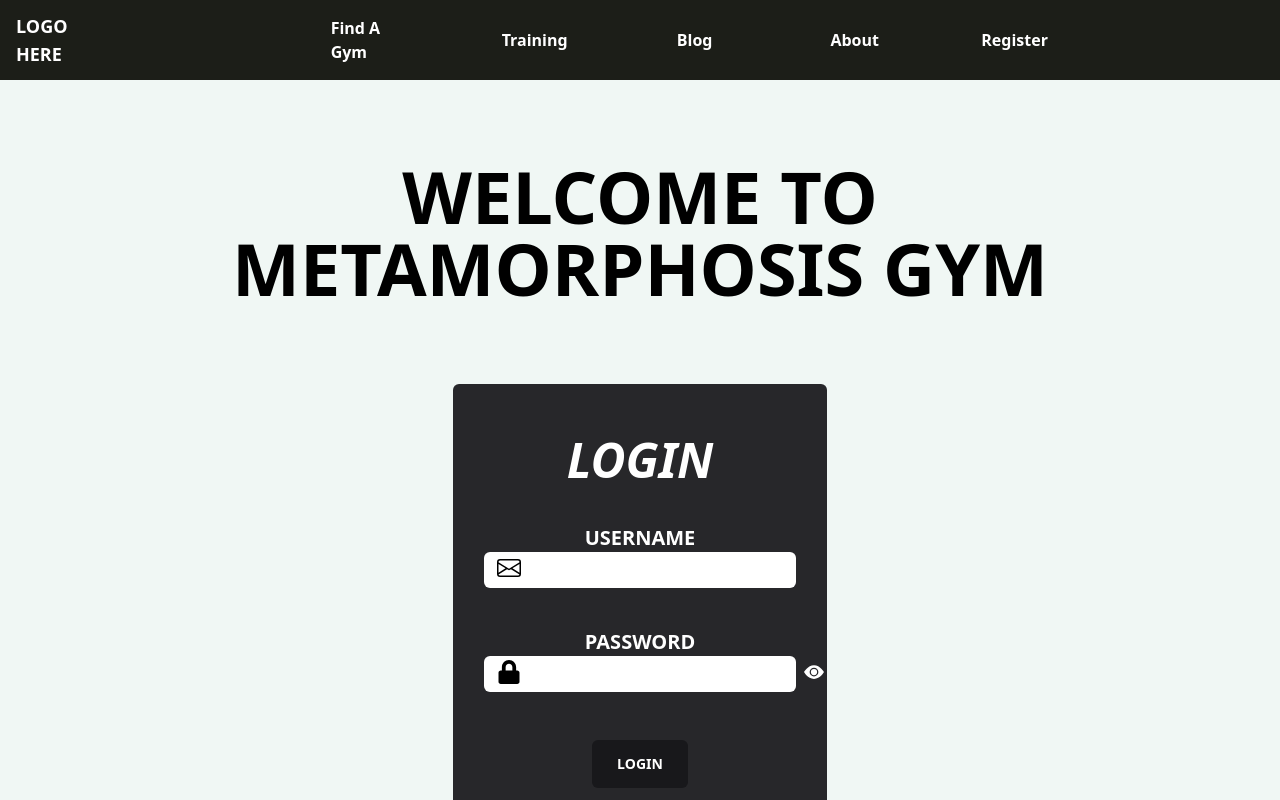
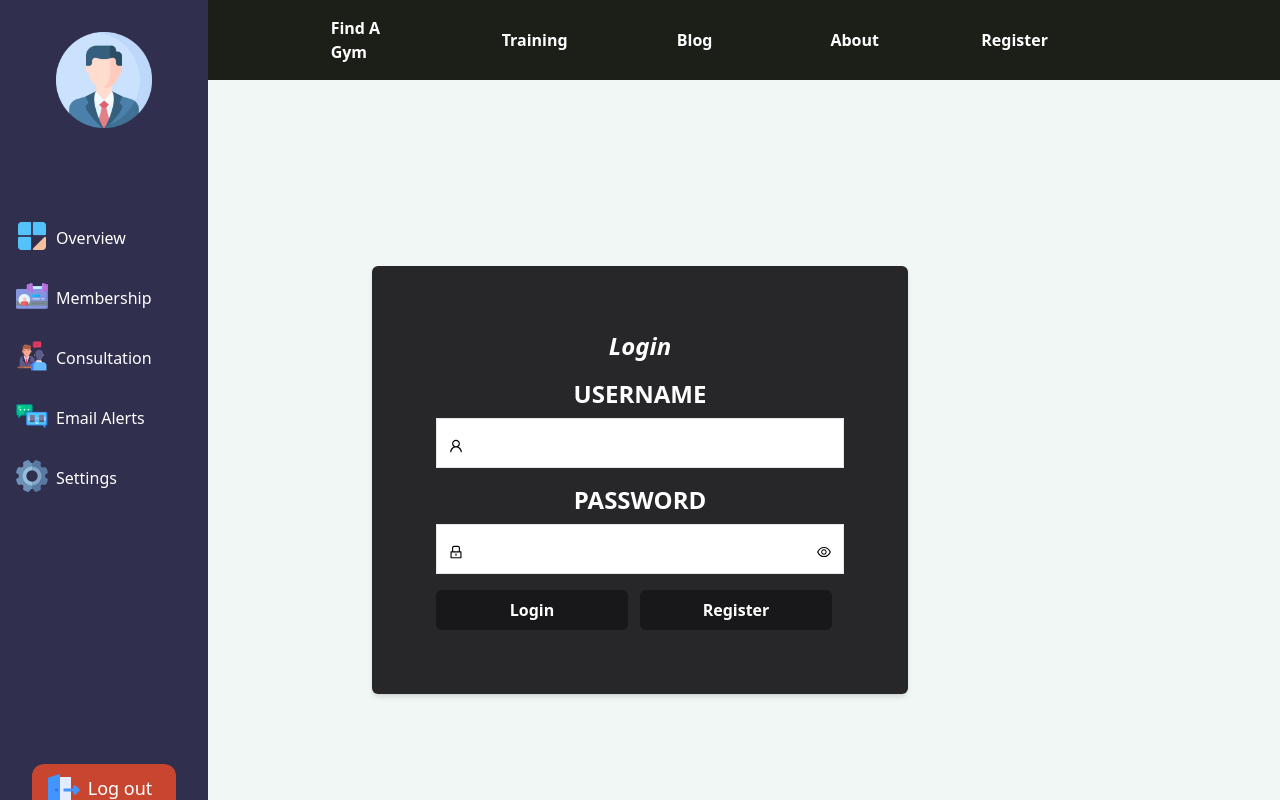
Before and after one commit to raberu12/metamorphosis-gym, a React (Vite) app in the folder version-tailwind/: page /login in a window 1280 px wide. Shown: the top 800 px of the page. Built offline with nearby package versions, Linux system fonts and the light colour scheme.

Commit message:
hot reload sidebar, login revamped

```diff
--- a/version-tailwind/src/App.jsx
+++ b/version-tailwind/src/App.jsx
@@ -13,6 +13,7 @@ import Overview from './Pages/Overview'
 import Training from './Pages/Training'
 import Blog from './Pages/Blog'
 import Login from './Pages/Login'
+import { UserProvider } from './Components/UserContext'
 
 const Home = () => {
   return (
@@ -85,18 +86,11 @@ const Home = () => {
 }
 
 const App = () => {
-  const [isLoggedIn, setIsLoggedIn] = useState(false)
-
-  useEffect(() => {
-    const token = localStorage.getItem('token')
-    if (token) {
-      setIsLoggedIn(true)
-    }
-  }, [isLoggedIn])
   return (
+    <UserProvider>
       <Router>
         <div>
-        {isLoggedIn && <Sidebar key={isLoggedIn} />}
+          <Sidebar />
           <Navbar />
           <Routes>
             <Route path="/" element={<Home />} />
@@ -107,15 +101,13 @@ const App = () => {
             <Route path="/training" element={<Training />} />
             <Route path="/blog" element={<Blog />} />
             <Route path="/register" element={<Register />} />
-          <Route
-            path="/login"
-            element={<Login setIsLoggedIn={setIsLoggedIn} />}
-          />
+            <Route path="/login" element={<Login />} />
             <Route path="/gym" element={<Gym />} />
           </Routes>
           <Footer />
         </div>
       </Router>
+    </UserProvider>
   )
 }
 
--- a/version-tailwind/src/Components/Sidebar.jsx
+++ b/version-tailwind/src/Components/Sidebar.jsx
@@ -1,14 +1,46 @@
 import React, { useState, useEffect } from 'react'
 import { Link, useNavigate } from 'react-router-dom'
+import { useUserContext } from './UserContext'
 
 function Sidebar() {
-  const [isLoggedIn, setIsLoggedIn] = useState(false)
   const navigate = useNavigate()
+  const { userData, updateUser } = useUserContext()
+
+  const areObjectsEqual = (obj1, obj2) => {
+    return JSON.stringify(obj1) === JSON.stringify(obj2)
+  }
 
   useEffect(() => {
-    const token = localStorage.getItem('token')
-    setIsLoggedIn(token !== null)
-  }, [isLoggedIn])
+    const fetchUserInfo = async () => {
+      try {
+        const token = localStorage.getItem('token')
+
+        if (token) {
+          const response = await fetch('http://localhost:3001/user-info', {
+            method: 'GET',
+            headers: {
+              'Content-Type': 'application/json',
+              Authorization: token,
+            },
+          })
+
+          if (response.ok) {
+            const data = await response.json()
+            if (!areObjectsEqual(userData, data)) {
+              // Update the user data in the context only if it has changed
+              updateUser(data)
+            }
+          } else {
+            console.error('Failed to fetch user information')
+          }
+        }
+      } catch (error) {
+        console.error('Error during user information fetch:', error)
+      }
+    }
+
+    fetchUserInfo()
+  }, [updateUser, userData])
 
   const sidebarLinks = [
     { to: '/OverviewPage', text: 'Overview' },
@@ -26,14 +58,6 @@ function Sidebar() {
     SettingsPage: './images/settings.png',
   }
 
-  const personName = [{ name: 'Jedd Juab' }]
-
-  const accountType = [
-    { type: 'non-member' },
-    { type: 'Basic' },
-    { type: 'Elite' },
-  ]
-
   const handleLogout = async () => {
     try {
       const response = await fetch('http://localhost:3001/logout', {
@@ -41,22 +65,23 @@ function Sidebar() {
         headers: {
           'Content-Type': 'application/json',
         },
+        credentials: 'include',
       })
 
       if (response.ok) {
-        console.log('Logout successful!')
+        console.log('Logout successful')
         localStorage.removeItem('token')
-        setIsLoggedIn(false)
+        updateUser({}) // Clear the user data in the context
+        navigate('/login')
+        console.log()
+        console.log()
       } else {
+        // Logout failed
         console.error('Logout failed')
       }
     } catch (error) {
-      console.error('Logout error:', error)
+      console.error('Error during logout:', error)
     }
-  }
-
-  if (!isLoggedIn) {
-    return null // or return some other component or null
   }
 
   return (
@@ -68,8 +93,8 @@ function Sidebar() {
             alt="profile pic"
             className="ml-14 w-24"
           />
-          <h2 className="mt-8">{personName[0].name}</h2>
-          <h2>{accountType[0].type}</h2>
+          {userData.name && <h2 className="mt-8">{userData.name}</h2>}
+          {userData.role && <h2>{userData.role}</h2>}
         </div>
         <ul>
           {sidebarLinks.map((link, index) => (
--- /dev/null
+++ b/version-tailwind/src/Components/UserContext.jsx
@@ -0,0 +1,20 @@
+// Create a new context
+import { createContext, useContext, useState } from 'react'
+
+const UserContext = createContext()
+
+export const useUserContext = () => useContext(UserContext)
+
+export const UserProvider = ({ children }) => {
+  const [userData, setUserData] = useState({})
+
+  const updateUser = (newUserData) => {
+    setUserData(newUserData)
+  }
+
+  return (
+    <UserContext.Provider value={{ userData, updateUser }}>
+      {children}
+    </UserContext.Provider>
+  )
+}
--- a/version-tailwind/src/Pages/Login.jsx
+++ b/version-tailwind/src/Pages/Login.jsx
@@ -1,25 +1,20 @@
+// src/components/Login.js
 import React, { useState } from 'react'
-import { useNavigate } from 'react-router-dom'
 import {
-  BsEnvelope,
-  BsPerson,
-  BsFillEyeFill,
-  BsFillEyeSlashFill,
-} from 'react-icons/bs'
-import { FaLock, FaGoogle } from 'react-icons/fa'
+  AiOutlineUser,
+  AiOutlineLock,
+  AiOutlineEye,
+  AiOutlineEyeInvisible,
+} from 'react-icons/ai'
+import { Link, useNavigate } from 'react-router-dom'
+import { useUserContext } from '../Components/UserContext'
 
-function Login() {
-  const [isLoggedIn, setIsLoggedIn] = useState(false)
-  const [showPassword, setShowPassword] = useState(false)
+const Login = () => {
   const [username, setUsername] = useState('')
   const [password, setPassword] = useState('')
-  const [loginError, setLoginError] = useState('')
-
+  const [showPassword, setShowPassword] = useState(false)
   const navigate = useNavigate()
-
-  const togglePasswordVisibility = () => {
-    setShowPassword((prevShowPassword) => !prevShowPassword)
-  }
+  const { updateUser } = useUserContext()
 
   const handleLogin = async () => {
     try {
@@ -32,96 +27,73 @@ function Login() {
       })
 
       const data = await response.json()
-      console.log('Login Response:', response.status, data)
 
       if (response.ok) {
+        console.log('Login successful:', data)
+
+        // Store the token in localStorage
         localStorage.setItem('token', data.token)
-        setLoginError('')
-        setIsLoggedIn(true)
+        updateUser(data) // Update the user data in the context
         navigate('/')
       } else {
-        setLoginError(data.message)
+        console.error('Login failed:', data.message)
       }
-      console.log('Login Response:', response.status, data)
     } catch (error) {
-      console.error('Login error:', error)
+      console.error('Login error:', error.message)
     }
   }
 
   return (
-    <>
-      <div className="m-20 flex h-screen flex-col items-center">
-        <h2 className="mt-18 text-center text-7xl font-bold">
-          WELCOME TO METAMORPHOSIS GYM
-        </h2>
-        <div className="mt-20 flex h-screen w-1/3 flex-col rounded-md bg-zinc-800">
-          <div className="mt-3 text-center text-xl font-semibold text-white">
-            <h2 className="mb-10 mt-10 text-5xl font-bold italic">LOGIN</h2>
-            <div>USERNAME</div> {/* Changed from email to username */}
-            <BsEnvelope className="absolute h-8 w-28 p-1 text-black" />
+    <div className="flex min-h-screen items-center justify-center">
+      <div className="rounded-md bg-zinc-800 p-16 text-center text-white shadow-md">
+        <h2 className="mb-4 text-2xl font-bold italic">Login</h2>
+
+        <div className="relative mb-4 flex flex-col">
+          <div className="mb-2 text-2xl font-bold">USERNAME</div>
           <input
-              className="mb-10 w-10/12 rounded-md p-1 text-center text-black"
             type="text"
+            id="username"
+            className="w-full border p-3 pl-10 text-black"
             value={username}
             onChange={(e) => setUsername(e.target.value)}
           />
-            <div>
-              PASSWORD
-              <FaLock className="absolute h-8 w-28 p-1 text-black" />
-              <div>
+          <AiOutlineUser className="absolute left-3 top-3/4 -translate-y-1/2 transform text-black" />
+        </div>
+
+        <div className="relative mb-4 flex flex-col">
+          <div className="mb-2 text-2xl font-bold">PASSWORD</div>
           <input
-                  className="mb-10 w-10/12 rounded-md p-1 text-center text-black"
             type={showPassword ? 'text' : 'password'}
+            id="password"
+            className="w-full border p-3 pl-10 text-black"
             value={password}
             onChange={(e) => setPassword(e.target.value)}
           />
-                {showPassword ? (
-                  <BsFillEyeSlashFill
-                    onClick={togglePasswordVisibility}
-                    className="absolute ml-2 inline-block h-8 shrink-0 cursor-pointer text-white"
-                  />
-                ) : (
-                  <BsFillEyeFill
-                    onClick={togglePasswordVisibility}
-                    className="absolute ml-2 inline-block h-8 shrink-0 cursor-pointer text-white"
-                  />
-                )}
+          <AiOutlineLock className="absolute left-3 top-3/4 -translate-y-1/2 transform text-black" />
+          <button
+            className="absolute right-3 top-3/4 -translate-y-1/2 transform text-black"
+            onClick={() => setShowPassword(!showPassword)}
+          >
+            {showPassword ? <AiOutlineEyeInvisible /> : <AiOutlineEye />}
+          </button>
         </div>
-            </div>
-            <div className="mt-2 flex items-center justify-center text-center text-sm">
-              <div className="h-10 w-96 font-semibold">
+
+        <div className="mt-auto flex justify-between">
           <button
-                  className="mb-4 h-12 w-24 transform items-center justify-center rounded-md bg-zinc-900 transition-transform duration-300 hover:scale-110 hover:bg-neutral-700"
-                  type="button"
+            className="w-48 transform rounded-md bg-zinc-900 p-2 font-bold text-white transition duration-300 hover:scale-110 hover:bg-zinc-700"
             onClick={handleLogin}
           >
-                  LOGIN
+            Login
           </button>
-                <p className="flex justify-center">Or</p>
 
-                <a
-                  href="https://www.gmail.com"
-                  target="_blank"
-                  rel="noopener noreferrer"
-                >
-                  <button
-                    className="mb-2 mt-4 h-12 w-48 transform items-center justify-center rounded-md bg-zinc-900 transition-transform duration-300 hover:scale-110 hover:bg-neutral-700"
-                    type="button"
-                  >
-                    <img
-                      className="inline-block h-8 w-8"
-                      src="./images/google_logo.png"
-                      alt="google logo"
-                    ></img>
-                    CONTINUE TO GOOGLE
+          <Link to="/register">
+            <button className="mx-3 w-48 transform rounded-md bg-zinc-900 p-2 font-bold text-white transition duration-300 hover:scale-110 hover:bg-zinc-700">
+              Register
             </button>
-                </a>
+          </Link>
         </div>
       </div>
     </div>
-        </div>
-      </div>
-    </>
   )
 }
 
--- a/version-tailwind/src/Pages/Register.jsx
+++ b/version-tailwind/src/Pages/Register.jsx
@@ -180,7 +180,6 @@ function Register() {
                 >
                   REGISTER
                 </button>
-                Or
                 <button
                   className="mb-12 ml-10 h-12 w-24 transform rounded-md bg-zinc-900 transition-transform duration-300 hover:scale-110 hover:bg-neutral-700"
                   type="button"
```
Also changed, not shown: 1 other file (tests, documents, lock files or other folders). Lines whose indentation alone changed are shown as unchanged.
